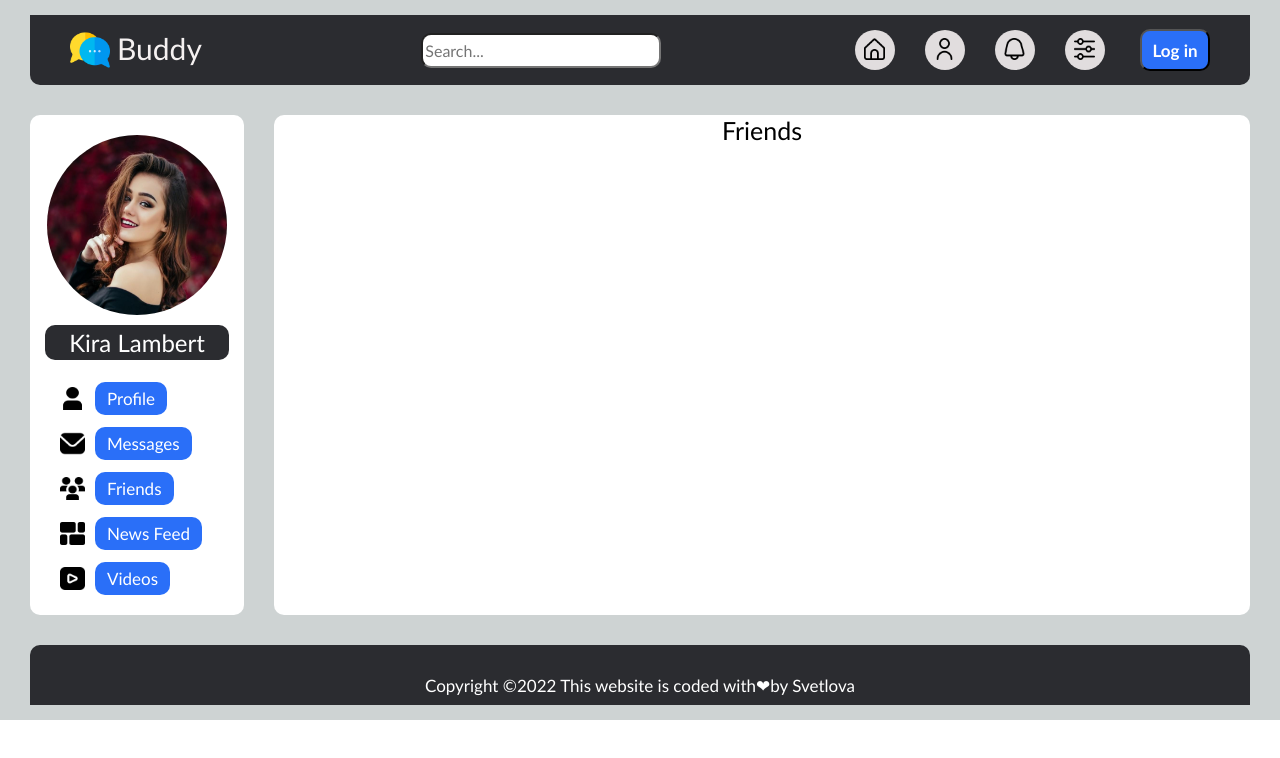
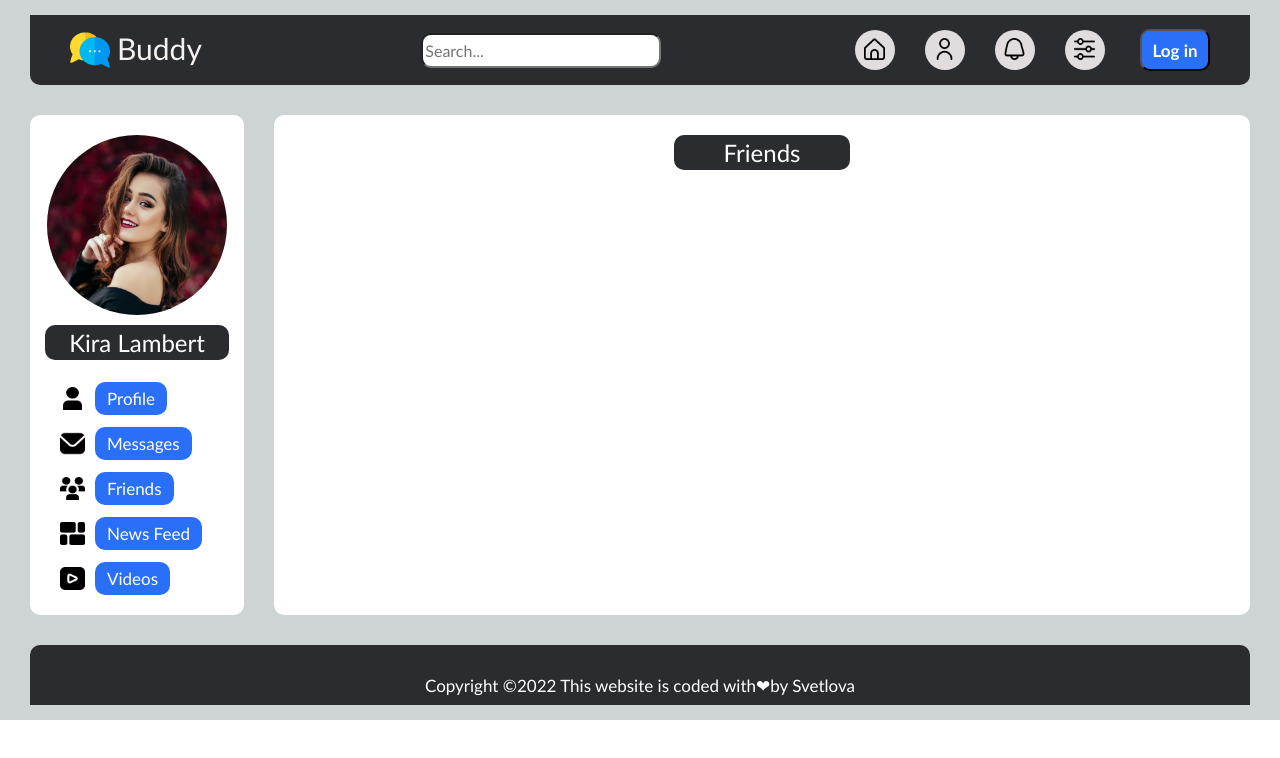
Before and after one commit to SvetlovaD/react-app, a React (Create React App) app in the folder my-app/: page /friends in a window 1280 px wide. Shown: the top 758 px of the page. Built offline with nearby package versions, Linux system fonts and the light colour scheme.

Commit message:
updated design

```diff
--- a/my-app/src/components/main/friends/friends.jsx
+++ b/my-app/src/components/main/friends/friends.jsx
@@ -4,7 +4,7 @@ import style from './friends.module.css';
 const Friends = () => {
     return (
         <div className={style.friends}>
-            Friends
+            <h2>Friends</h2>
         </div>
     )
 }
--- a/my-app/src/components/main/friends/friends.module.css
+++ b/my-app/src/components/main/friends/friends.module.css
@@ -5,3 +5,7 @@
     color: black;
     border-radius: 10px;
 }
+.friends h2 {
+    font-size: 24px;
+    margin: 20px 400px;
+}
--- a/my-app/src/components/main/news feed/news.jsx
+++ b/my-app/src/components/main/news feed/news.jsx
@@ -4,7 +4,7 @@ import style from './news.module.css';
 const NewsFeed = () => {
     return (
         <div className={style.settings}>
-            News Feed
+            <h2>News Feed</h2>
         </div>
     )
 }
--- a/my-app/src/components/main/news feed/news.module.css
+++ b/my-app/src/components/main/news feed/news.module.css
@@ -5,3 +5,7 @@
     color: black;
     border-radius: 10px;
 }
+.settings h2 {
+    font-size: 24px;
+    margin: 20px 400px;
+}
--- a/my-app/src/components/main/profile/profile.module.css
+++ b/my-app/src/components/main/profile/profile.module.css
@@ -21,7 +21,7 @@
     text-align: left;
     width: 80%;
     margin: auto 10px;
-    border: 1px solid black;
+    border: 2px solid black;
     border-radius: 10px;
     padding: 15px 10px;
 }
```
